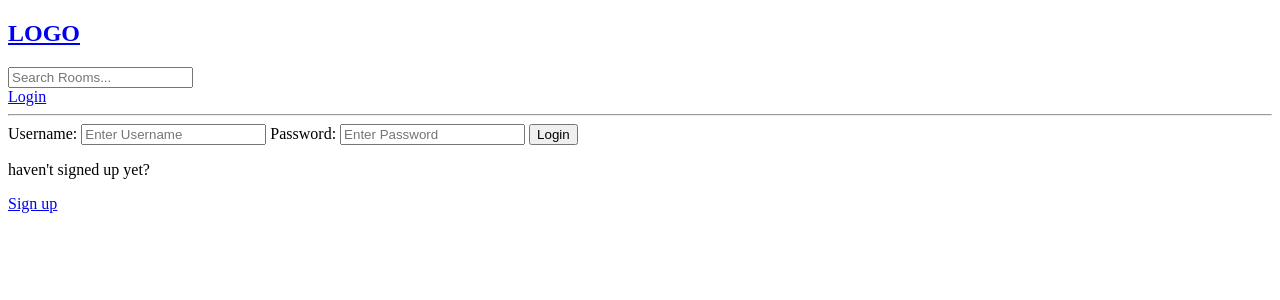
After one commit to LudoLoopsLab/studybud, a Django app: page /login/ in a window 1280 px wide. The commit adds this page. Shown: the top 300 px of the page. Run offline with Django 4.2, Linux system fonts and the light colour scheme.

Commit message:
Feat: user registration

```diff
--- a/base/templates/base/home.html
+++ b/base/templates/base/home.html
@@ -24,8 +24,12 @@
     <div>
       {% for room in rooms%}
       <div>
+        {% if request.user == room.host %}
+
         <a href="{% url 'update-room' room.id %}">Edit</a>
         <a href="{% url 'delete-room' room.id %}">Delete</a>
+        {% endif %}
+
         <span>@{{room.host}}</span>
         <!-- it take the url path from urls.py name 'room', then add the id sent by the views.py -->
         <h5>
--- /dev/null
+++ b/base/templates/base/login_register.html
@@ -0,0 +1,29 @@
+{% extends 'main.html' %} {% block content %} {% if page == 'login' %}
+<div>
+  <form action="" method="POST">
+    {% csrf_token %}
+
+    <label>Username:</label>
+    <input type="text" name="username" placeholder="Enter Username" />
+
+    <label>Password:</label>
+    <input type="password" name="password" placeholder="Enter Password" />
+
+    <input type="submit" value="Login" />
+  </form>
+  <p>haven't signed up yet?</p>
+  <a href="{% url 'register' %}">Sign up</a>
+</div>
+
+{% else %}
+
+<div>
+  <form action="" method="POST">
+    {% csrf_token %} {{form.as_p}}
+    <input type="submit" value="register" />
+  </form>
+  <p>Already signed up yet?</p>
+  <a href="{% url 'login' %}">Sign up</a>
+</div>
+
+{% endif %} {% endblock content %}
--- a/base/urls.py
+++ b/base/urls.py
@@ -3,8 +3,13 @@ from . import views
 
 
 urlpatterns = [
+    path('login/', views.loginPage, name='login'),
+    path('logout/', views.logoutUser, name='logout'),
+    path('register/', views.registerPage, name='register'),
+
     path('', views.home, name="home"),
     path('room/<str:pk>/', views.room, name='room'),
+
     path('create-room/', views.createRoom, name='create-room'),
     path('update-room/<str:pk>/', views.updateRoom, name='update-room'),
     path('delete-room/<str:pk>/', views.deleteRoom, name='delete-room')
--- a/base/views.py
+++ b/base/views.py
@@ -1,5 +1,13 @@
 from django.shortcuts import render, redirect
+from django.http import HttpResponse
+from django.contrib import messages
+from django.contrib.auth.decorators import login_required
+from django.contrib.auth.models import User
 from django.db.models import Q
+from django.contrib.auth import authenticate, login, logout
+from django.contrib.auth.forms import UserCreationForm
+
+
 from .models import Room, Topic
 from .forms import RoomForm
 # Create your views here.
@@ -9,6 +17,54 @@ from .forms import RoomForm
 #     {'id': 2, 'name': "Design with me"},
 #     {'id': 3, 'name': "Frontend developers"}
 # ]
+
+
+def loginPage(request):
+    page = 'login'
+    if request.user.is_authenticated:
+        return redirect('home')
+
+    if request.method == 'POST':
+        username = request.POST.get('username').lower()
+        password = request.POST.get('password')
+
+        try:
+            user = User.objects.get(username=username)
+        except:
+            messages.error(request, "User doesn't exist")
+
+        user = authenticate(request, username=username, password=password)
+
+        if user is not None:
+            login(request, user)
+            return redirect('home')
+        else:
+            messages.error(request, 'Username Or Password does not exist')
+
+    context = {"page": page}
+    return render(request, "base/login_register.html", context)
+
+
+def logoutUser(request):
+    logout(request)
+    return redirect('home')
+
+
+def registerPage(request):
+    form = UserCreationForm()
+
+    if request.method == 'POST':
+        form = UserCreationForm(request.POST)
+        if form.is_valid():
+            user = form.save(commit=False)
+            user.username = user.username.lower()
+            user.save()
+            login(request, user)
+            return redirect('home')
+        else:
+            messages.error(request, 'An error ocurred during registration')
+
+    return render(request, 'base/login_register.html', {'form': form})
 
 
 def home(request):
@@ -34,6 +90,7 @@ def room(request, pk):
     return render(request, 'base/room.html', context)
 
 
+@login_required(login_url='login')
 def createRoom(request):
     form = RoomForm()
 
@@ -47,9 +104,13 @@ def createRoom(request):
     return render(request, 'base/room_form.html', context)
 
 
+@login_required(login_url='login')
 def updateRoom(request, pk):
     room = Room.objects.get(id=pk)
     form = RoomForm(instance=room)
+
+    if request.user != room.host:
+        return HttpResponse('Your not allowed here!!')
 
     if request.method == 'POST':
         form = RoomForm(request.POST, instance=room)
@@ -61,8 +122,12 @@ def updateRoom(request, pk):
     return render(request, 'base/room_form.html', context)
 
 
+@login_required(login_url='login')
 def deleteRoom(request, pk):
     room = Room.objects.get(id=pk)
+
+    if request.user != room.host:
+        return HttpResponse('Your not allowed here!!')
 
     if request.method == 'POST':
         room.delete()
--- a/templates/main.html
+++ b/templates/main.html
@@ -1,22 +1,20 @@
 <!DOCTYPE html>
 <html lang="en">
+  <head>
+    <meta charset="UTF-8" />
+    <meta http-equiv="X-UA-Compatible" content="IE=edge" />
+    <meta name="viewport" content="width=device-width, initial-scale=1.0" />
+    <title>StudyBud</title>
+  </head>
 
-<head>
-  <meta charset="UTF-8">
-  <meta http-equiv="X-UA-Compatible"
-        content="IE=edge">
-  <meta name="viewport"
-        content="width=device-width, initial-scale=1.0">
-  <title>StudyBud</title>
-</head>
+  <body>
+    {% include 'navbar.html' %} {% if messages %}
+    <ul class="messages">
+      {% for message in messages %}
+      <li>{{ message }}</li>
+      {% endfor %}
+    </ul>
 
-<body>
-  {% include 'navbar.html' %}
-
-  {% block content %}
-
-
-  {% endblock %}
-</body>
-
+    {% endif %} {% block content %} {% endblock %}
+  </body>
 </html>
--- a/templates/navbar.html
+++ b/templates/navbar.html
@@ -3,8 +3,13 @@
 </a>
 
 <form action="{% url 'home' %}" method="get">
-<input type="text" name='q' value="" placeholder="Search Rooms..."/>
-
+  <input type="text" name='q' value="" placeholder="Search Rooms..."/>
 </form>
 
+{% if request.user.is_authenticated %}
+<p>Hello {{request.user}}</p>
+<a href="{% url 'logout' %}">Logout</a>
+{% else %}
+<a href="{% url 'login' %}">Login</a>
+{% endif %}
 <hr />
```
